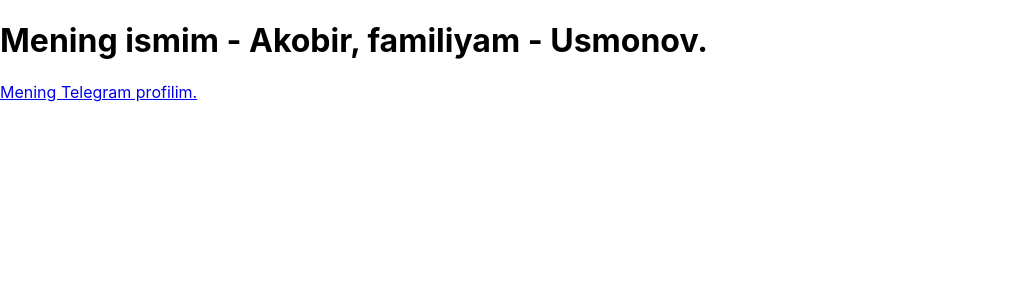
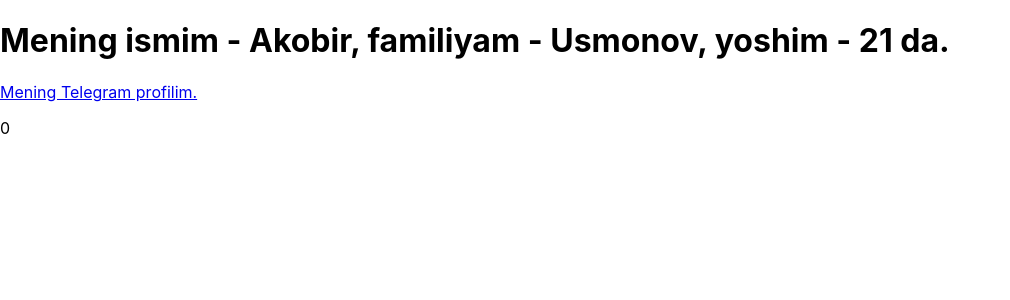
Before and after one commit to AkobirCoder/ReactJS-tutorial, a React (Create React App) app in the folder react-hooks-tutorial-app/: page / in a window 1280 px wide. Shown: the top 300 px of the page, without its empty margins (0-1010 px from the left). Built offline with nearby package versions, Linux system fonts and the light colour scheme.

Commit message:
./react-hooks-tutorial-app/src/components/hook/Hook.jsx was updated

```diff
--- a/react-hooks-tutorial-app/src/components/hook/Hook.jsx
+++ b/react-hooks-tutorial-app/src/components/hook/Hook.jsx
@@ -1,13 +1,21 @@
+import { useState } from 'react';
+
 import './Hook.css';
 
 const User = ({firstName, lastName, link}) => {
+    const [counter, setCount] = useState(0);
+    const [age, setAge] = useState(21);
+
+    console.log(counter);
+
     return (
         <div>
             <div>
-                <h1>Mening ismim - {firstName}, familiyam - {lastName}.</h1>
+                <h1>Mening ismim - {firstName}, familiyam - {lastName}, yoshim - {age} da.</h1>
                 <a href={link} target='_blank' rel='noreferrer'>
                     Mening Telegram profilim.
                 </a>
+                <p>{counter}</p>
             </div>
         </div>
     );
```
